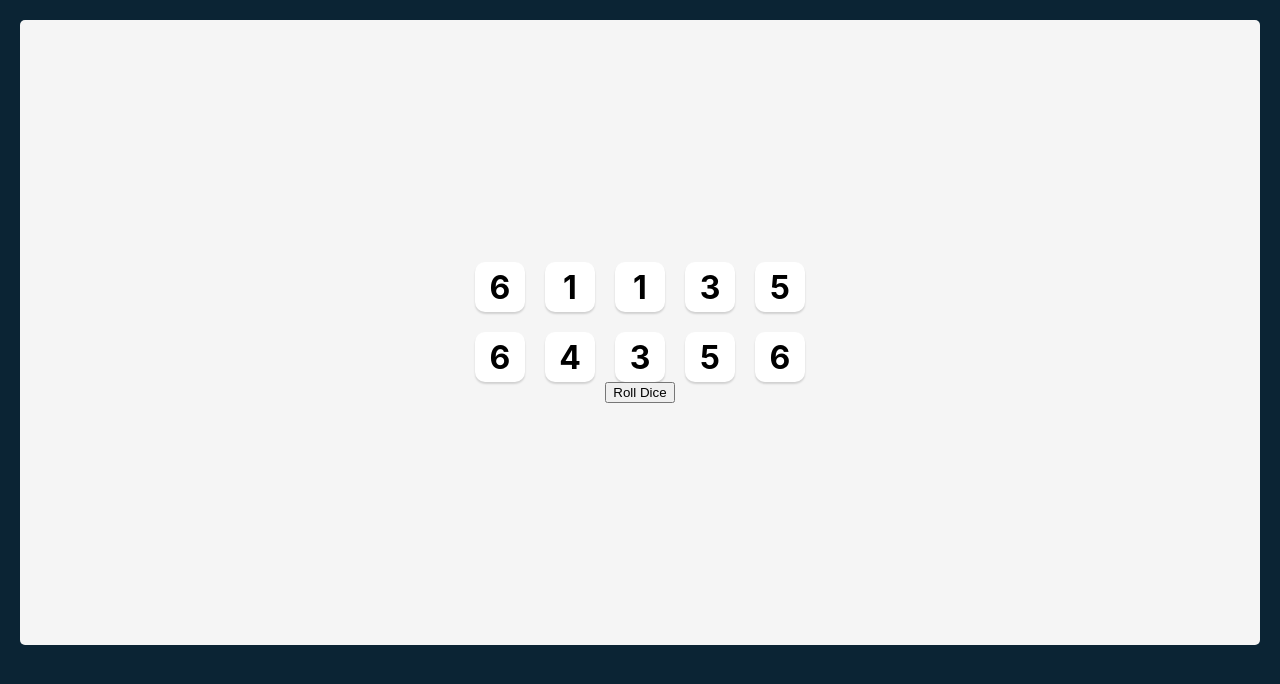
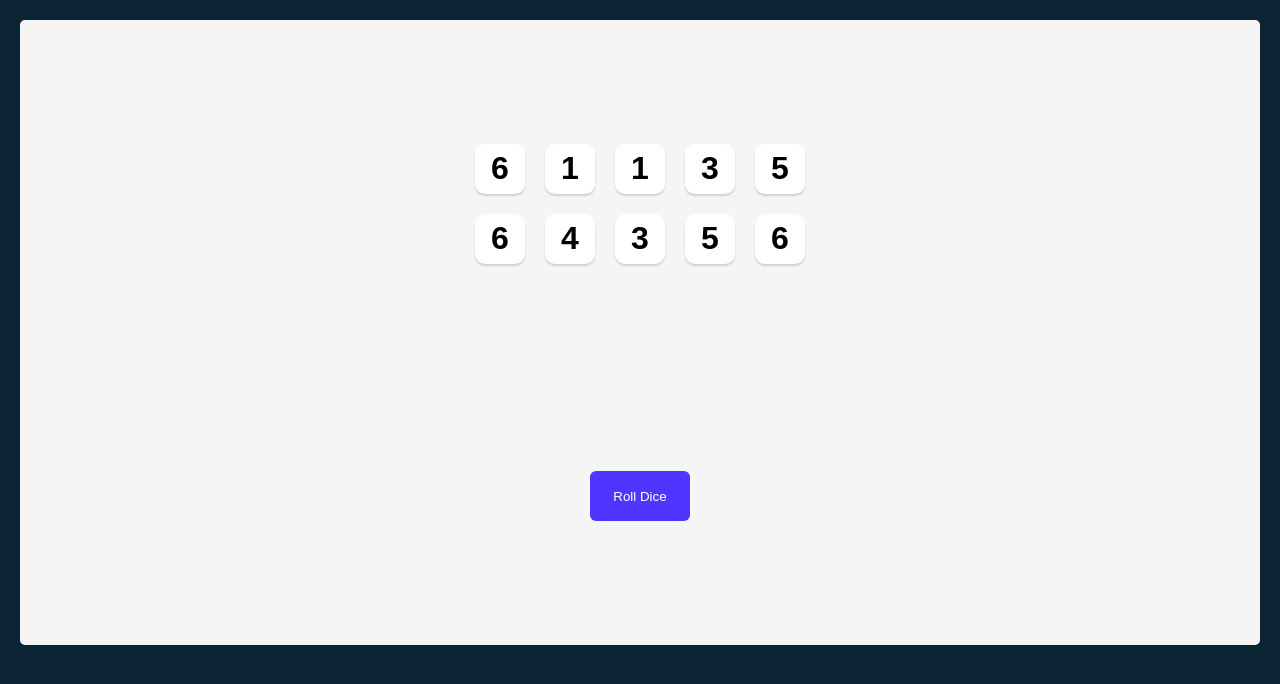
Before and after one commit to yash251/react-tenzies, a React (Create React App) app: page / in a window 1280 px wide. Shown: the top 684 px of the page. Built offline with nearby package versions, Linux system fonts and the light colour scheme.

Commit message:
btn styling

```diff
--- a/src/App.js
+++ b/src/App.js
@@ -15,7 +15,7 @@
   }
 
   function rollDice() {
-    setDice(allNewDice())
+    setDice(allNewDice());
   }
 
   const diceElements = dice.map(die => <Die value={die} />)
@@ -25,7 +25,7 @@
         <div className='dice-container'>
             {diceElements}
         </div>
-        <button onClick={rollDice}>Roll Dice</button>
+        <button className='roll-dice' onClick={rollDice}>Roll Dice</button>
       </main>
   );
 }
--- a/src/style.css
+++ b/src/style.css
@@ -6,6 +6,7 @@
     margin: 0;
     background-color: #0B2434;
     padding: 20px;
+    font-family: 'Karla', sans-serif;
 }
 
 main {
@@ -16,7 +17,7 @@
     padding: 20px;
     display: flex;
     flex-direction: column;
-    justify-content: center;
+    justify-content: space-around;
     align-items: center;
 }
 
@@ -41,3 +42,22 @@
 .die-num {
     font-size: 2rem;
 }
+
+.roll-dice {
+    height: 50px;
+    width: 100px;
+    border: none;
+    border-radius: 6px;
+    background-color: #5035FF;
+    color: white;
+    cursor: pointer;
+    font-family: 'Karla', sans-serif;
+}
+
+.roll-dice:focus {
+    outline: none;
+}
+
+.roll-dice:active {
+    box-shadow: inset 5px 5px 10px -3px rgba(0, 0, 0, 0.7);
+}
```
